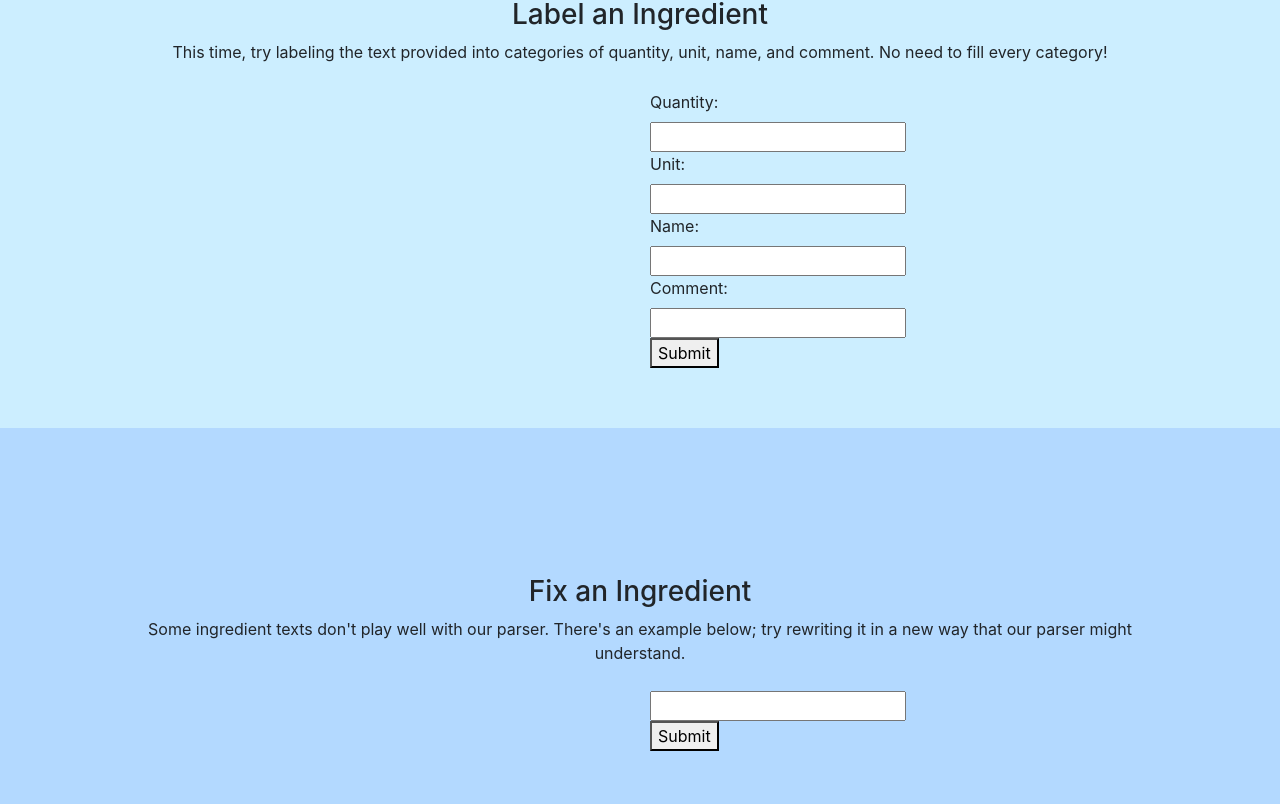
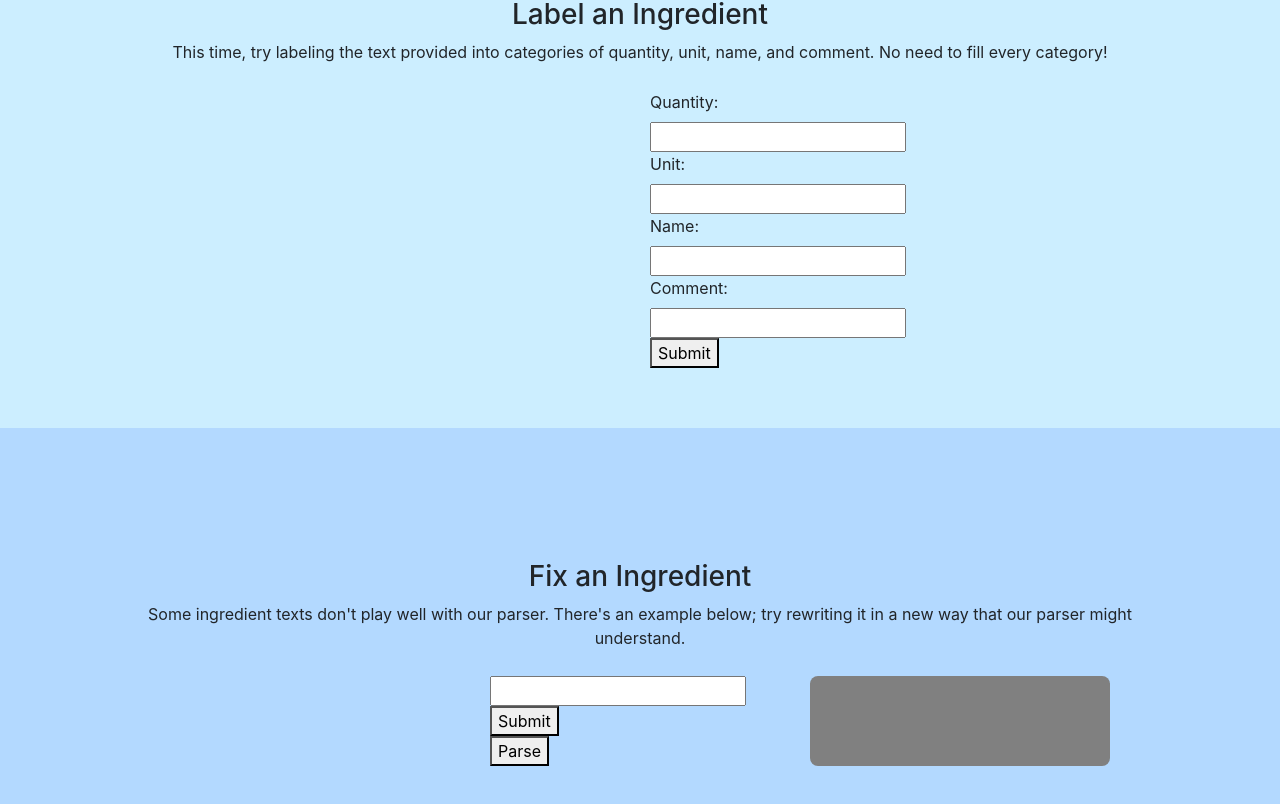
Before and after one commit to mjyuen/SousChef, a React (Create React App) app: page / in a window 1280 px wide. Shown: the part 588-1392 px from the top of the page. Built offline with nearby package versions, Linux system fonts and the light colour scheme; no server answers.

Commit message:
add parsing to rewrite page

```diff
--- a/src/RewritePage.js
+++ b/src/RewritePage.js
@@ -10,6 +10,8 @@ class RewritePage extends React.Component {
     this.state = {
       ingredient: {},
       rewritten: '',
+      attempts: 0,
+      resultText: '',
     }
   }
 
@@ -25,6 +27,7 @@ class RewritePage extends React.Component {
       data: {
         "original": this.state.ingredient.text,
         "rewritten": this.state.rewritten,
+        "attempts": this.state.attempts
       }
     })
     .then(resp => {
@@ -59,10 +62,35 @@ class RewritePage extends React.Component {
           <button type="submit">Submit</button>
           </form>
         )}/>
+          <button type="parse" onClick={this.onParseClick}>Parse</button>
+
         </div>
+
+        <div className="Column" style={{background: 'grey', borderRadius: '8px', padding: '10px'}}>
+          <pre style={{color: 'white'}}>{this.state.resultText}</pre>
+        </div>
+
+
         </div>
       </div>
     );
+  }
+
+  onParseClick = (event) => {
+    this.setState({
+      attempts: this.state.attempts + 1
+    });
+    console.log(this.state.attempts)
+    const ingredient = this.state.rewritten.split(/\n/);
+    axios({
+      method: 'post',
+      url: 'http://localhost:5000/parsetext',
+      data: {text: ingredient}
+    })
+    .then(resp => {
+      console.log(resp.data);
+      this.setState({resultText: JSON.stringify(resp.data, null, 2)})
+    })
   }
 
   onChangeRewrite = (event) => {
@@ -77,7 +105,7 @@ class RewritePage extends React.Component {
       url: 'http://localhost:5000/gettricky',
       headers: {},
     });
-    this.setState({ingredient: resp.data, rewritten:'' });
+    this.setState({ingredient: resp.data, rewritten:'', attempts: 0, resultText: '' });
     console.log(resp.data);
   }
 }
```
